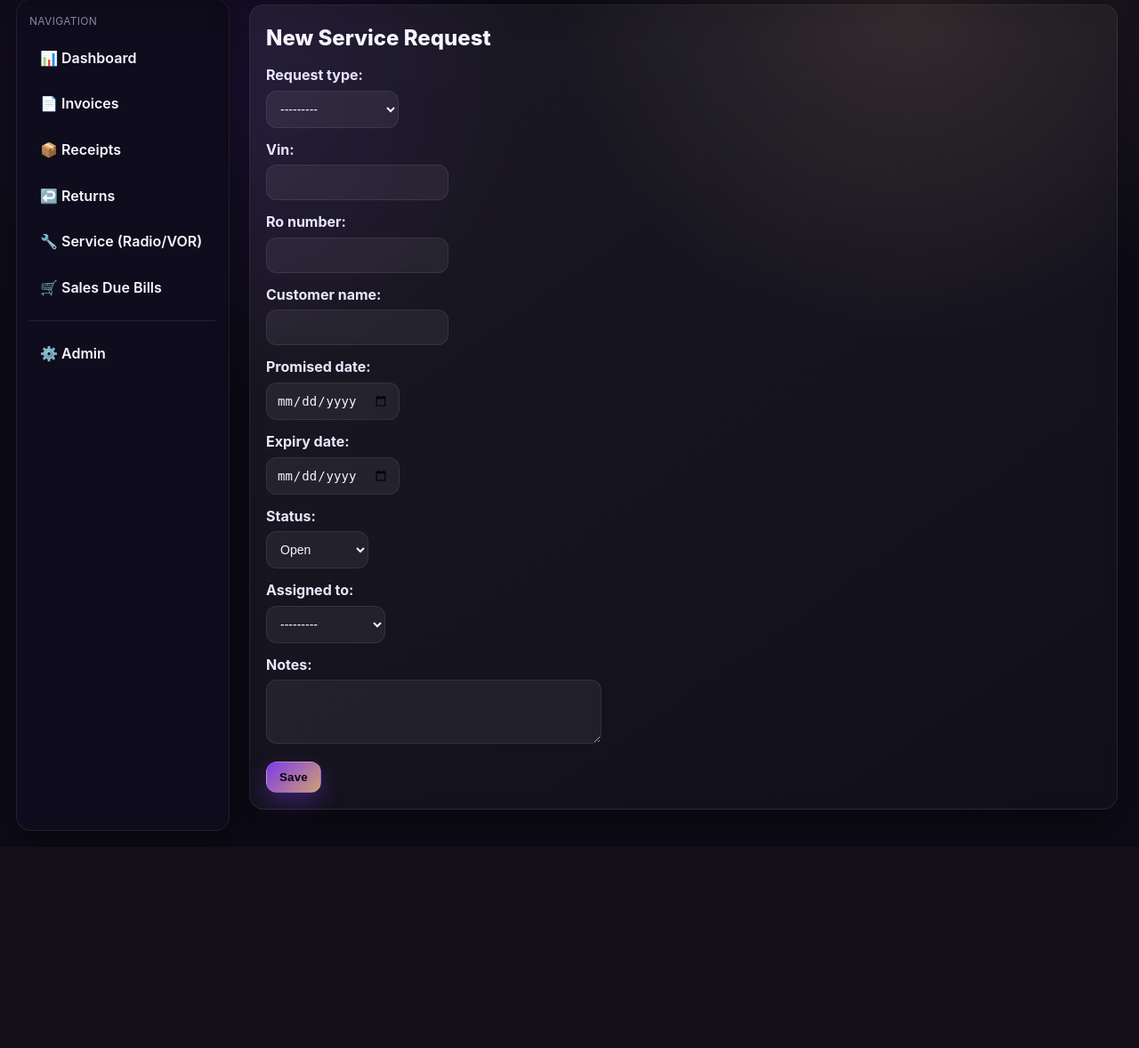
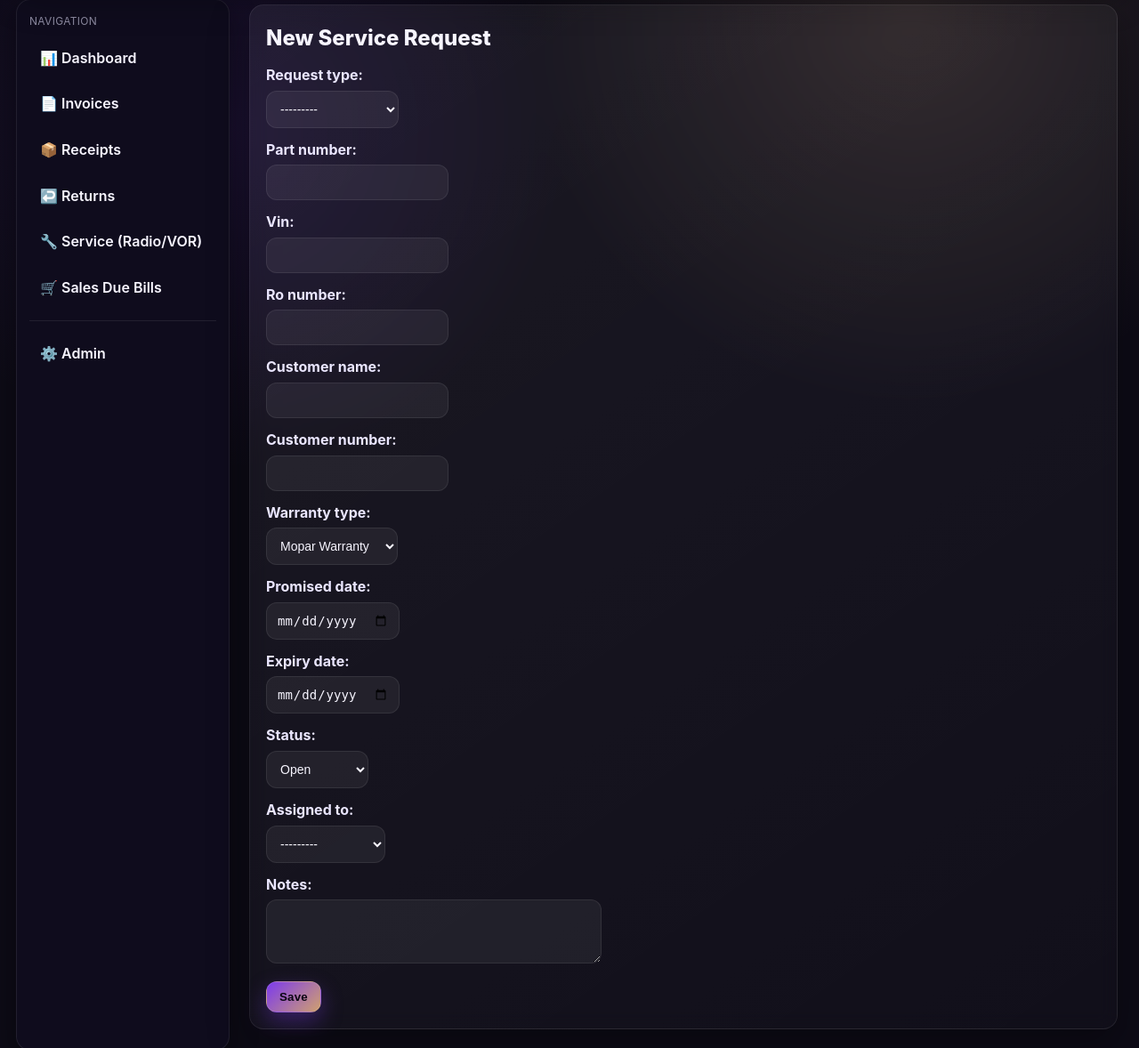
Before and after one commit to promiscunix/partsuite2.0, a Django app: page /service/new/ in a window 1280 px wide. Shown: the part 115-1293 px from the top of the page at 89% size. Before the commit the page ends 1049 px from the top, so only its background shows below. Run offline with Django 4.2, Linux system fonts and the light colour scheme; the visitor is signed in with stand-in values (Sample User, id 1); data comes from the database, SQL or seed files in the repository; parts of the project's set-up code (start-up, migrations or seed data) failed here and were passed over; some libraries are stand-ins or nearby versions.

Commit message:
Add part and warranty fields to service requests

```diff
--- a/service_requests/models.py
+++ b/service_requests/models.py
@@ -9,6 +9,12 @@ class ServiceRequest(TimeStampedModel):
     RADIO = ("radio", "Radio")
     VOR = ("vor", "Vehicle Off Road")
 
+  class WarrantyType(models.TextChoices):
+    MOPAR_WARRANTY = ("mopar_warranty", "Mopar Warranty")
+    BASIC_WARRANTY = ("basic_warranty", "Basic Warranty")
+    CUSTOMER_PAY = ("customer_pay", "Customer Pay")
+    SERVICE_CONTRACT = ("service_contract", "Service Contract")
+
   class Status(models.TextChoices):
     OPEN = ("open", "Open")
     IN_PROGRESS = ("in_progress", "In progress")
@@ -16,9 +22,14 @@ class ServiceRequest(TimeStampedModel):
     CANCELLED = ("cancelled", "Cancelled")
 
   request_type = models.CharField(max_length=32, choices=RequestType.choices)
+  part_number = models.CharField(max_length=64, blank=True)
   vin = models.CharField(max_length=32, blank=True)
   ro_number = models.CharField(max_length=64, blank=True)
   customer_name = models.CharField(max_length=128, blank=True)
+  customer_number = models.CharField(max_length=64, blank=True)
+  warranty_type = models.CharField(
+    max_length=32, choices=WarrantyType.choices, default=WarrantyType.MOPAR_WARRANTY
+  )
   promised_date = models.DateField(null=True, blank=True)
   expiry_date = models.DateField(null=True, blank=True)
   status = models.CharField(max_length=32, choices=Status.choices, default=Status.OPEN)
--- a/templates/service/detail.html
+++ b/templates/service/detail.html
@@ -8,8 +8,11 @@
     </div>
   </div>
   <dl class="meta">
+    <div><dt>Part number</dt><dd>{{ object.part_number|default:"-" }}</dd></div>
     <div><dt>VIN</dt><dd>{{ object.vin|default:"-" }}</dd></div>
     <div><dt>RO #</dt><dd>{{ object.ro_number|default:"-" }}</dd></div>
+    <div><dt>Customer #</dt><dd>{{ object.customer_number|default:"-" }}</dd></div>
+    <div><dt>Warranty</dt><dd>{{ object.get_warranty_type_display|default:"-" }}</dd></div>
     <div><dt>Promised</dt><dd>{{ object.promised_date|default:"-" }}</dd></div>
     <div><dt>Expiry</dt><dd>{{ object.expiry_date|default:"-" }}</dd></div>
     <div><dt>Assigned</dt><dd>{{ object.assigned_to|default:"-" }}</dd></div>
--- a/web/forms.py
+++ b/web/forms.py
@@ -47,9 +47,12 @@ class ServiceRequestForm(forms.ModelForm):
     model = ServiceRequest
     fields = [
       "request_type",
+      "part_number",
       "vin",
       "ro_number",
       "customer_name",
+      "customer_number",
+      "warranty_type",
       "promised_date",
       "expiry_date",
       "status",
```
Also changed, not shown: templates/service/list.html (+7 -1 lines), service_requests/migrations/0002_servicerequest_part_and_customer_fields.py (added).
